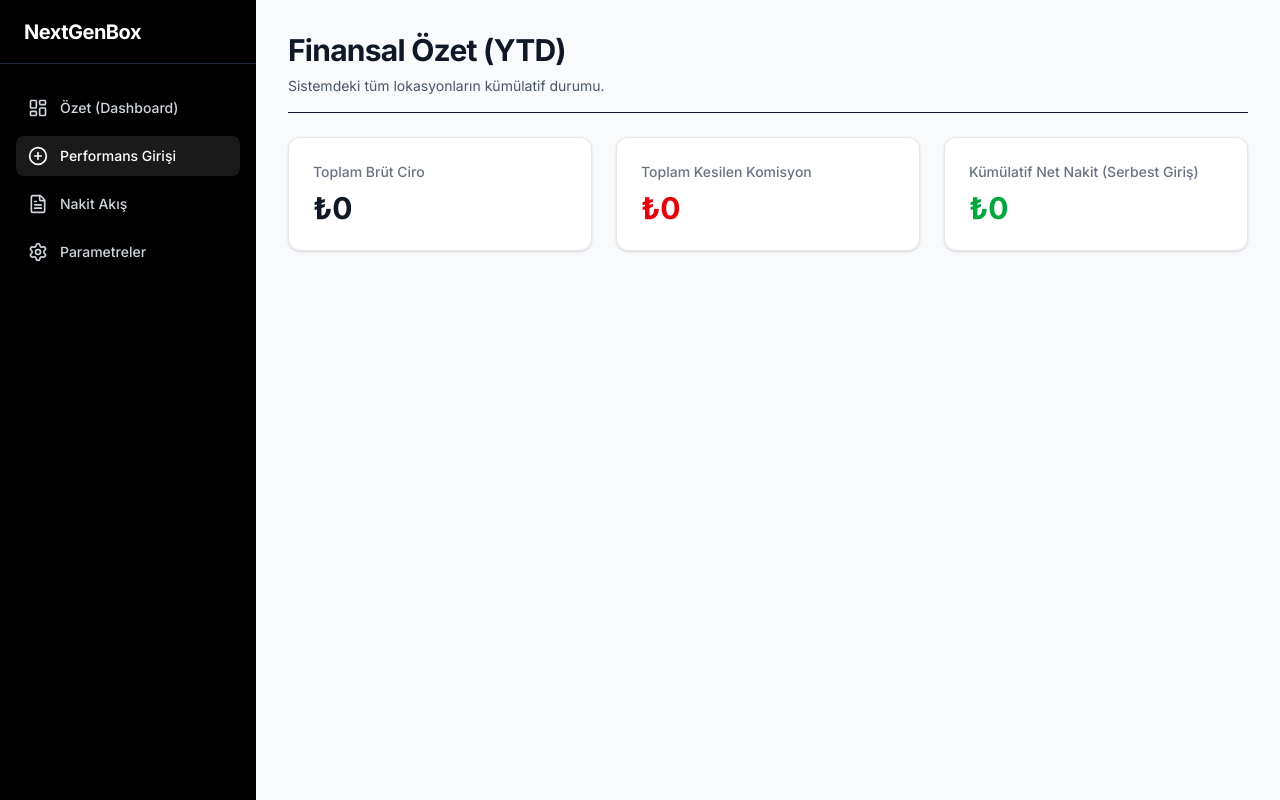
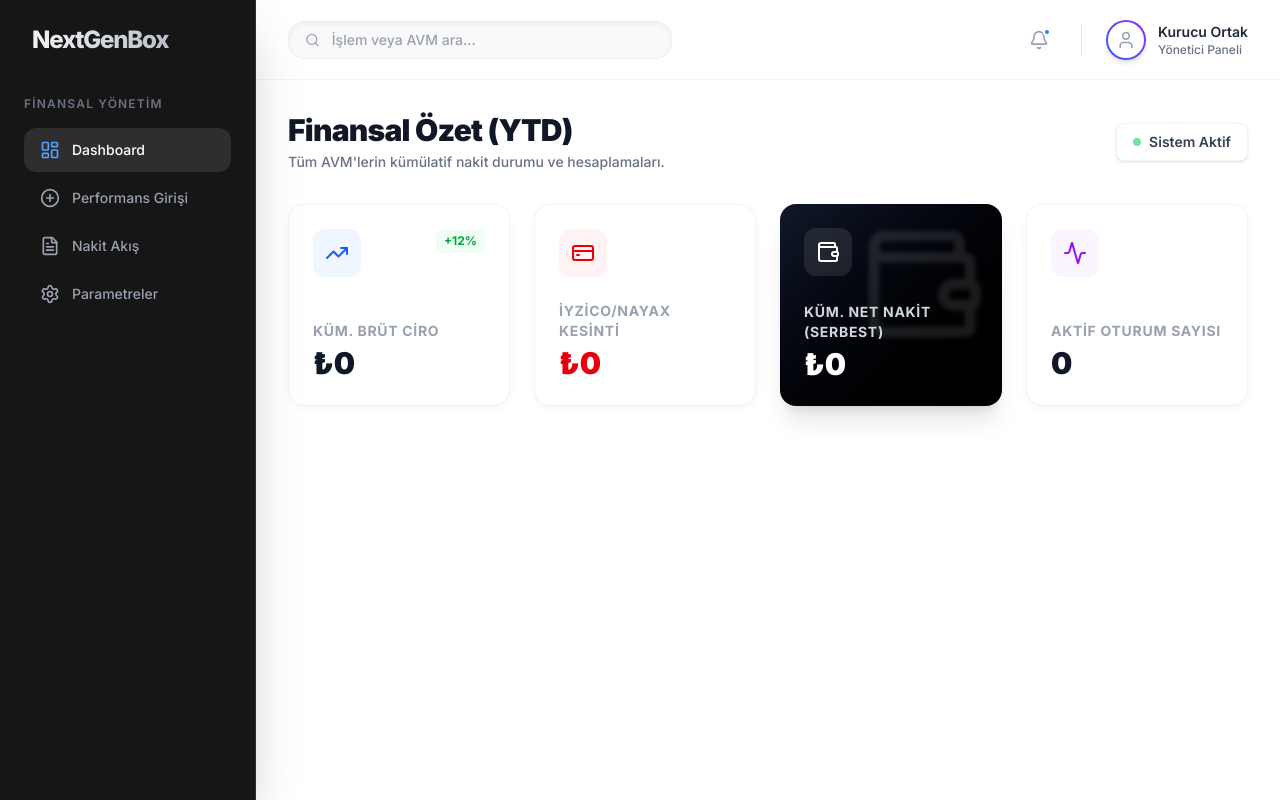
Before and after one commit to RiosenBeq/NextGen, a Next.js app: page / in a window 1280 px wide. Built offline with nearby package versions, Linux system fonts and the light colour scheme; no server answers; the database is empty.

Commit message:
feat: premium UI dashboard and layouts

```diff
--- a/package.json
+++ b/package.json
@@ -11,11 +11,14 @@
   "dependencies": {
     "@hookform/resolvers": "^5.2.2",
     "@prisma/client": "^6.19.3",
+    "clsx": "^2.1.1",
+    "framer-motion": "^12.38.0",
     "lucide-react": "^1.7.0",
     "next": "16.2.2",
     "react": "19.2.4",
     "react-dom": "19.2.4",
     "react-hook-form": "^7.72.1",
+    "tailwind-merge": "^3.5.0",
     "zod": "^4.3.6"
   },
   "devDependencies": {
--- a/src/app/layout.tsx
+++ b/src/app/layout.tsx
@@ -1,8 +1,7 @@
 import type { Metadata } from "next";
 import { Inter } from "next/font/google";
 import "./globals.css";
-import { PlusCircle, LayoutDashboard, FileText, Settings } from "lucide-react";
-import Link from 'next/link';
+import { Sidebar, Topbar } from "@/components/LayoutUI";
 
 const inter = Inter({ subsets: ["latin"] });
 
@@ -18,36 +17,14 @@ export default function RootLayout({
 }>) {
   return (
     <html lang="tr">
-      <body className={`${inter.className} bg-gray-50 flex h-screen overflow-hidden text-gray-900`}>
-        {/* Sidebar */}
-        <aside className="w-64 bg-black text-white shrink-0 hidden md:flex flex-col">
-          <div className="h-16 flex items-center px-6 font-bold text-xl tracking-tight border-b border-gray-800">
-            NextGenBox
-          </div>
-          <nav className="flex-1 px-4 py-6 space-y-2 overflow-y-auto">
-            <Link href="/" className="flex items-center gap-3 px-3 py-2.5 rounded-lg text-gray-300 hover:text-white hover:bg-white/10 transition-colors text-sm font-medium">
-              <LayoutDashboard className="w-5 h-5" />
-              Özet (Dashboard)
-            </Link>
-            <Link href="/performance" className="flex items-center gap-3 px-3 py-2.5 rounded-lg bg-white/10 text-white font-medium text-sm transition-colors">
-              <PlusCircle className="w-5 h-5" />
-              Performans Girişi
-            </Link>
-            <Link href="/reports" className="flex items-center gap-3 px-3 py-2.5 rounded-lg text-gray-300 hover:text-white hover:bg-white/10 transition-colors text-sm font-medium">
-              <FileText className="w-5 h-5" />
-              Nakit Akış
-            </Link>
-            <Link href="/settings" className="flex items-center gap-3 px-3 py-2.5 rounded-lg text-gray-300 hover:text-white hover:bg-white/10 transition-colors text-sm font-medium">
-              <Settings className="w-5 h-5" />
-              Parametreler
-            </Link>
-          </nav>
-        </aside>
-
-        {/* Main Content Area */}
-        <main className="flex-1 overflow-y-auto bg-[#F9FAFB]">
-          <div className="p-8">
-            {children}
+      <body className={`${inter.className} bg-[#F4F7FB] flex h-screen overflow-hidden text-gray-900 font-sans antialiased selection:bg-blue-200`}>
+        <Sidebar  />
+        <main className="flex-1 flex flex-col h-screen overflow-hidden relative">
+          <Topbar />
+          <div className="flex-1 overflow-y-auto p-4 md:p-8 relative z-10">
+            <div className="max-w-7xl mx-auto">
+              {children}
+            </div>
           </div>
         </main>
       </body>
--- a/src/app/page.tsx
+++ b/src/app/page.tsx
@@ -1,5 +1,6 @@
 import prisma from '@/lib/db';
 import { calculateMonthlyCashFlow } from '@/features/ledger/calculations';
+import { TrendingUp, CreditCard, Wallet, Activity } from 'lucide-react';
 
 export const metadata = {
   title: 'Özet (Dashboard) - NextGenBox',
@@ -22,6 +23,7 @@ export default async function DashboardPage() {
   let totalRevenue = 0;
   let totalNetCash = 0;
   let totalCommission = 0;
+  let recentSessions = 0;
 
   for (const perf of performances) {
     const calc = calculateMonthlyCashFlow(
@@ -37,27 +39,73 @@ export default async function DashboardPage() {
     totalRevenue += calc.grossRevenue;
     totalNetCash += calc.netCash;
     totalCommission += calc.totalCommission;
+    recentSessions += perf.sessionCount;
   }
 
   return (
-    <div className="max-w-6xl mx-auto space-y-6 text-gray-900">
-      <div className="border-b pb-4">
-        <h1 className="text-3xl font-bold tracking-tight">Finansal Özet (YTD)</h1>
-        <p className="mt-2 text-sm text-gray-600">Sistemdeki tüm lokasyonların kümülatif durumu.</p>
+    <div className="space-y-8 animate-in fade-in slide-in-from-bottom-4 duration-700">
+      <div className="flex items-center justify-between">
+        <div>
+          <h1 className="text-3xl font-black tracking-tight text-gray-900">Finansal Özet (YTD)</h1>
+          <p className="mt-1 text-sm font-medium text-gray-500">Tüm AVM'lerin kümülatif nakit durumu ve hesaplamaları.</p>
+        </div>
+        <div className="px-4 py-2 bg-white rounded-lg shadow-sm border border-gray-100 flex items-center gap-2">
+          <div className="w-2 h-2 rounded-full bg-green-500 animate-pulse"></div>
+          <span className="text-sm font-semibold text-gray-700">Sistem Aktif</span>
+        </div>
       </div>
 
-      <div className="grid grid-cols-1 md:grid-cols-3 gap-6">
-        <div className="bg-white p-6 rounded-xl border border-gray-200 shadow-sm">
-          <p className="text-sm font-medium text-gray-500">Toplam Brüt Ciro</p>
-          <p className="text-3xl font-bold mt-2">₺{totalRevenue.toLocaleString('tr-TR')}</p>
+      <div className="grid grid-cols-1 md:grid-cols-2 lg:grid-cols-4 gap-6">
+        <div className="bg-white p-6 rounded-2xl shadow-[0_2px_10px_-3px_rgba(6,81,237,0.1)] border border-gray-100 flex flex-col justify-between group hover:-translate-y-1 transition-transform duration-300">
+          <div className="flex justify-between items-start">
+            <div className="w-12 h-12 rounded-xl bg-blue-50 text-blue-600 flex items-center justify-center group-hover:scale-110 transition-transform">
+              <TrendingUp className="w-6 h-6" />
+            </div>
+            <span className="text-xs font-bold text-green-600 bg-green-50 px-2 py-1 rounded-md">+12%</span>
+          </div>
+          <div className="mt-6">
+            <p className="text-sm font-bold text-gray-400 uppercase tracking-wider">Küm. Brüt Ciro</p>
+            <p className="text-3xl font-black mt-1 text-gray-900">₺{totalRevenue.toLocaleString('tr-TR')}</p>
+          </div>
         </div>
-        <div className="bg-white p-6 rounded-xl border border-gray-200 shadow-sm">
-          <p className="text-sm font-medium text-gray-500">Toplam Kesilen Komisyon</p>
-          <p className="text-3xl font-bold mt-2 text-red-600">₺{totalCommission.toLocaleString('tr-TR')}</p>
+
+        <div className="bg-white p-6 rounded-2xl shadow-[0_2px_10px_-3px_rgba(6,81,237,0.1)] border border-gray-100 flex flex-col justify-between group hover:-translate-y-1 transition-transform duration-300">
+          <div className="flex justify-between items-start">
+            <div className="w-12 h-12 rounded-xl bg-red-50 text-red-600 flex items-center justify-center group-hover:scale-110 transition-transform">
+              <CreditCard className="w-6 h-6" />
+            </div>
+          </div>
+          <div className="mt-6">
+            <p className="text-sm font-bold text-gray-400 uppercase tracking-wider">İyzico/Nayax Kesinti</p>
+            <p className="text-3xl font-black mt-1 text-red-600">₺{totalCommission.toLocaleString('tr-TR')}</p>
+          </div>
         </div>
-        <div className="bg-white p-6 rounded-xl border border-gray-200 shadow-sm">
-          <p className="text-sm font-medium text-gray-500">Kümülatif Net Nakit (Serbest Giriş)</p>
-          <p className="text-3xl font-bold mt-2 text-green-600">₺{totalNetCash.toLocaleString('tr-TR')}</p>
+
+        <div className="bg-gradient-to-br from-gray-900 to-black p-6 rounded-2xl shadow-xl flex flex-col justify-between group hover:-translate-y-1 transition-transform duration-300 relative overflow-hidden">
+          <div className="absolute top-0 right-0 p-4 opacity-10 blur-[2px]">
+            <Wallet className="w-32 h-32 text-white" />
+          </div>
+          <div className="relative z-10 flex justify-between items-start">
+            <div className="w-12 h-12 rounded-xl bg-white/10 backdrop-blur-md text-white flex items-center justify-center">
+              <Wallet className="w-6 h-6" />
+            </div>
+          </div>
+          <div className="mt-6 relative z-10">
+            <p className="text-sm font-bold text-gray-300 uppercase tracking-wider">Küm. Net Nakit (Serbest)</p>
+            <p className="text-3xl font-black mt-1 text-white">₺{totalNetCash.toLocaleString('tr-TR')}</p>
+          </div>
+        </div>
+
+        <div className="bg-white p-6 rounded-2xl shadow-[0_2px_10px_-3px_rgba(6,81,237,0.1)] border border-gray-100 flex flex-col justify-between group hover:-translate-y-1 transition-transform duration-300">
+          <div className="flex justify-between items-start">
+            <div className="w-12 h-12 rounded-xl bg-purple-50 text-purple-600 flex items-center justify-center group-hover:scale-110 transition-transform">
+              <Activity className="w-6 h-6" />
+            </div>
+          </div>
+          <div className="mt-6">
+            <p className="text-sm font-bold text-gray-400 uppercase tracking-wider">Aktif Oturum Sayısı</p>
+            <p className="text-3xl font-black mt-1 text-gray-900">{recentSessions.toLocaleString('tr-TR')}</p>
+          </div>
         </div>
       </div>
     </div>
--- /dev/null
+++ b/src/components/LayoutUI.tsx
@@ -0,0 +1,95 @@
+"use client";
+
+import { useState } from "react";
+import Link from 'next/link';
+import { usePathname } from 'next/navigation';
+import { motion } from "framer-motion";
+import { PlusCircle, LayoutDashboard, FileText, Settings, Bell, Search, User } from "lucide-react";
+import { cn } from "@/lib/utils";
+
+export function Sidebar() {
+  const pathname = usePathname();
+
+  const links = [
+    { href: "/", label: "Dashboard", icon: LayoutDashboard },
+    { href: "/performance", label: "Performans Girişi", icon: PlusCircle },
+    { href: "/reports", label: "Nakit Akış", icon: FileText },
+    { href: "/settings", label: "Parametreler", icon: Settings },
+  ];
+
+  return (
+    <motion.aside
+      initial={{ x: -250 }}
+      animate={{ x: 0 }}
+      className="w-64 bg-[#0A0A0A]/95 backdrop-blur-xl border-r border-white/10 shrink-0 hidden md:flex flex-col h-screen text-white relative z-50 shadow-2xl"
+    >
+      <div className="h-20 flex items-center px-8 font-extrabold text-2xl tracking-tighter bg-gradient-to-r from-white to-gray-400 bg-clip-text text-transparent">
+        NextGenBox
+      </div>
+
+      <div className="px-6 py-4">
+        <p className="text-xs font-semibold text-gray-500 uppercase tracking-widest mb-4">Finansal Yönetim</p>
+        <nav className="space-y-1">
+          {links.map((link) => {
+            const isActive = pathname === link.href || (pathname !== '/' && link.href !== '/' && pathname.startsWith(link.href));
+            const Icon = link.icon;
+            return (
+              <Link
+                key={link.href}
+                href={link.href}
+                className={cn(
+                  "relative flex items-center gap-3 px-4 py-3 text-sm font-medium rounded-xl transition-all duration-300 group overflow-hidden",
+                  isActive ? "text-white" : "text-gray-400 hover:text-white"
+                )}
+              >
+                {isActive && (
+                  <motion.div
+                    layoutId="active-bg"
+                    className="absolute inset-0 bg-white/10 rounded-xl"
+                    transition={{ type: "spring", stiffness: 300, damping: 30 }}
+                  />
+                )}
+                <Icon className={cn("w-5 h-5 relative z-10 transition-transform duration-300 group-hover:scale-110", isActive && "text-blue-400")} />
+                <span className="relative z-10">{link.label}</span>
+              </Link>
+            );
+          })}
+        </nav>
+      </div>
+    </motion.aside>
+  );
+}
+
+export function Topbar() {
+  return (
+    <header className="h-20 bg-white/80 backdrop-blur-xl border-b border-gray-100 flex items-center justify-between px-8 sticky top-0 z-40">
+      <div className="flex items-center bg-gray-100/50 px-4 py-2 rounded-2xl w-96 border border-gray-200/50 transition-all focus-within:bg-white focus-within:ring-2 focus-within:ring-blue-500/20 shadow-inner">
+        <Search className="w-4 h-4 text-gray-400 mr-3" />
+        <input
+          type="text"
+          placeholder="İşlem veya AVM ara..."
+          className="bg-transparent border-none outline-none text-sm w-full font-medium placeholder:text-gray-400"
+        />
+      </div>
+
+      <div className="flex items-center gap-6">
+        <button className="relative p-2 text-gray-400 hover:text-gray-600 transition-colors">
+          <Bell className="w-5 h-5" />
+          <span className="absolute top-1.5 right-1.5 w-2 h-2 bg-blue-500 rounded-full border-2 border-white"></span>
+        </button>
+        <div className="h-8 w-px bg-gray-200"></div>
+        <div className="flex items-center gap-3 cursor-pointer group">
+          <div className="w-10 h-10 rounded-full bg-gradient-to-tr from-blue-600 to-purple-600 p-[2px] shadow-md group-hover:shadow-lg transition-all">
+            <div className="w-full h-full rounded-full border-2 border-white overflow-hidden bg-white flex items-center justify-center">
+              <User className="w-5 h-5 text-gray-400" />
+            </div>
+          </div>
+          <div className="hidden md:block">
+            <p className="text-sm font-semibold text-gray-800">Kurucu Ortak</p>
+            <p className="text-xs text-gray-500 font-medium">Yönetici Paneli</p>
+          </div>
+        </div>
+      </div>
+    </header>
+  );
+}
--- /dev/null
+++ b/src/lib/utils.ts
@@ -0,0 +1,6 @@
+import { type ClassValue, clsx } from "clsx";
+import { twMerge } from "tailwind-merge";
+
+export function cn(...inputs: ClassValue[]) {
+  return twMerge(clsx(inputs));
+}
```
Also changed, not shown: 1 other file (tests, documents, lock files or other folders).
